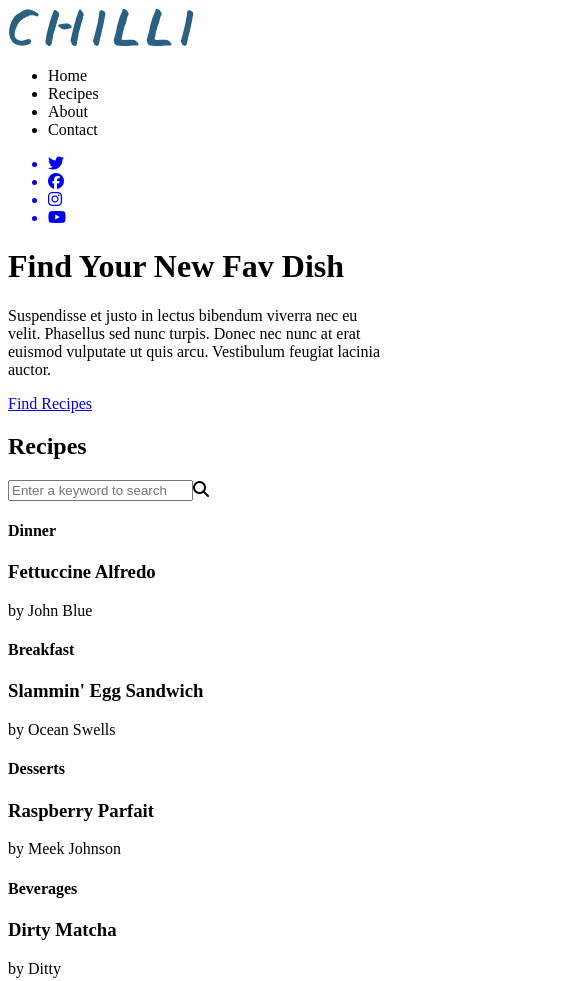
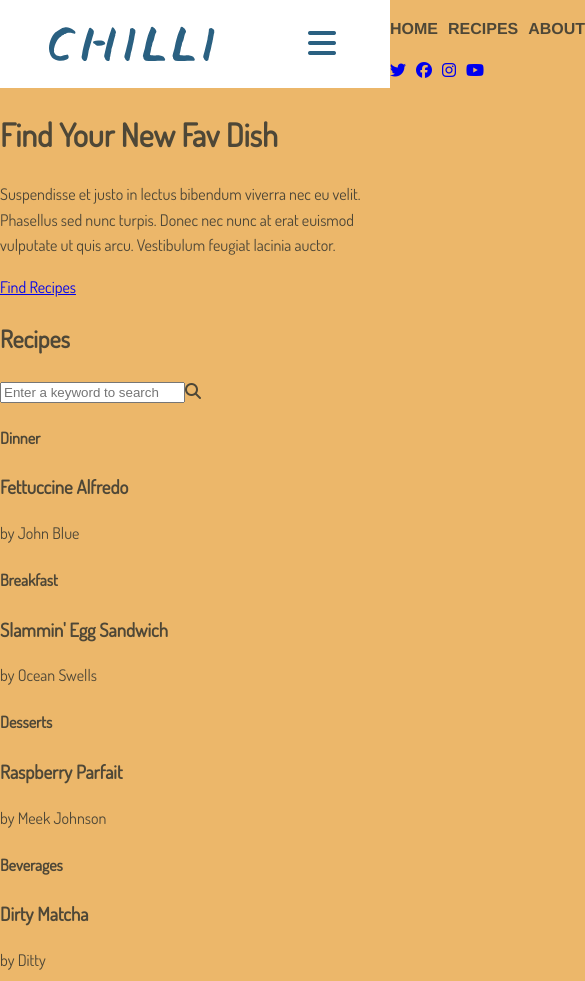
Before and after one commit to MalcolmSmalls/recipes-project, a plain HTML site: page index.html in a window 390 px wide. Shown: the top 981 px of the page, 585 px wide, since content can reach past the window. Drawn offline with nearby package versions, Linux system fonts and the light colour scheme.

Commit message:
Begin CSS for NAV mobile

```diff
--- a/index.html
+++ b/index.html
@@ -1,6 +1,9 @@
 <!DOCTYPE html>
 <html lang="en">
     <head>
+        <link rel="preconnect" href="https://fonts.googleapis.com">
+        <link rel="preconnect" href="https://fonts.gstatic.com" crossorigin>
+        <link href="https://fonts.googleapis.com/css2?family=Arimo:wght@700&family=Dosis&display=swap" rel="stylesheet">
         <link rel="stylesheet" href="styles.css">
         <meta charset="utf-8">
         <meta name="viewport" content="width=device-width, initial-scale=1.0">
@@ -10,8 +13,12 @@
     <body>
         <nav>
             <div class="left-nav">
-                <img src="assets/CHILLI.svg" alt="chilli logo">
+                <img class="nav-logo"src="assets/CHILLI.svg" alt="chilli logo">
             </div>
+            <div class="mobile-nav">
+                <button class="nav-btn" aria-label="open navigation"><i class="fa-solid fa-bars"></i></button>
+            </div>
+            <div class="right-div-wrapper">
                 <div class="mid-nav">
                     <ul>
                         <li>Home</li>
@@ -28,6 +35,8 @@
                         <a href="#"><li><i class="fa-brands fa-youtube"></i></li></a>
                     </ul>
                 </div>
+            </div>
+
         </nav>
         <header class="hero-section">
             <div class="hero-bg">
--- a/styles.css
+++ b/styles.css
@@ -0,0 +1,62 @@
+* {
+    box-sizing: border-box;
+}
+
+body {
+    margin: 0;
+    background-color:#ECB76A;
+    font-size:1rem;
+    font-family: Dosis, sans-serif;
+    color: #4E4737;
+    line-height: 1.6;
+}
+
+h1, h2, .bold {
+    font-weight: 700;
+}
+
+img {
+    display: block;
+    max-width: 100%;
+}
+
+
+nav {
+    background-color: white;
+    padding: 1.5em 3em;
+    display: flex;
+    justify-content: space-between;
+    align-items:center;
+    font-family: Arimo, sans-serif;
+    text-transform: uppercase;
+}
+
+.right-div-wrapper{
+    position: fixed;
+    top: 0;
+    right: 0;
+    left: 100%;
+    bottom: 0;
+    transform: translateX(0);
+    transition: transform 250ms;
+}
+
+nav ul {
+    display: flex;
+    gap: 10px;
+    list-style: none;
+    padding: 0px;
+}
+
+.nav-btn {
+    padding-top:2px;
+    color: #2A6081;
+    border: none;
+    background-color: white;
+    font-size:2rem;
+    cursor: pointer;
+}
+
+.nav-logo{
+    width:90%;
+}
```
Lines whose indentation alone changed are shown as unchanged.
